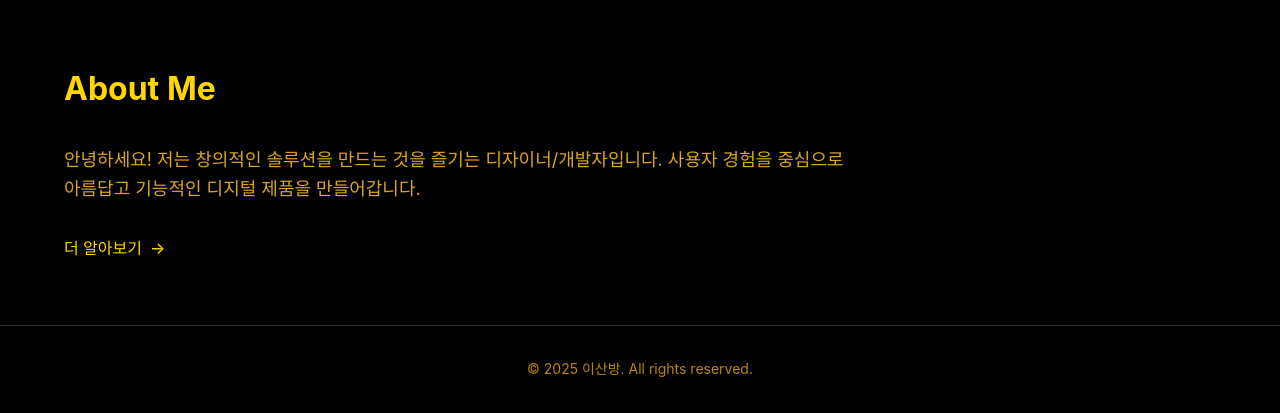
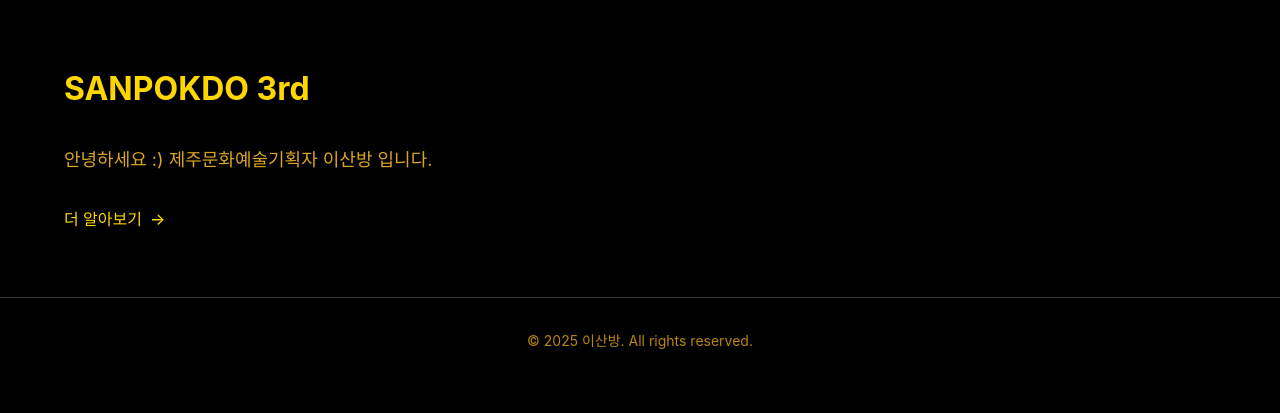
Before and after one commit to aszxazs-a11y/aboutleesanbang, a Django app: page / in a window 1280 px wide. Shown: the part 801-1214 px from the top of the page. After the commit the page ends 1150 px from the top, so only its background shows below. Run offline with Django 5.2, Linux system fonts and the light colour scheme; data that the repository does not hold is empty; some web fonts are replaced.

Commit message:
Update UI: background images, intro section, view project style
- Replace background images with updated versions
- Change intro section title from 'About Me' to 'SANPOKDO 3rd'
- Update intro subtitle text
- Change 'View Project' text color to gold (#FFD700)

Co-Authored-By: Claude Opus 4.5 <noreply@anthropic.com>

```diff
--- a/static/css/style.css
+++ b/static/css/style.css
@@ -370,7 +370,7 @@ img {
     justify-content: center;
     position: relative;
     overflow: hidden;
-    padding: var(--spacing-3xl) var(--spacing-lg);
+    padding: 120px var(--spacing-3xl);
 }
 
 .hero-content {
@@ -635,13 +635,13 @@ img {
 }
 
 .work-card-view {
-    color: white;
+    color: #FFD700;
     font-size: var(--font-size-sm);
     font-weight: 500;
     text-transform: uppercase;
     letter-spacing: 0.1em;
     padding: var(--spacing-sm) var(--spacing-md);
-    border: 1px solid white;
+    border: 1px solid #FFD700;
     border-radius: var(--radius-full);
 }
 
--- a/templates/home.html
+++ b/templates/home.html
@@ -43,13 +43,12 @@ base.html을 상속받아 content 블록만 재정의합니다.
 <section class="intro-section">
     <div class="container">
         <div class="intro-content" data-animate="fade">
-            <h2 class="section-title">About Me</h2>
+            <h2 class="section-title">SANPOKDO 3rd</h2>
             <p class="intro-text">
                 {% if settings and settings.short_intro %}
                     {{ settings.short_intro|linebreaks }}
                 {% else %}
-                    안녕하세요! 저는 창의적인 솔루션을 만드는 것을 즐기는 디자이너/개발자입니다.
-                    사용자 경험을 중심으로 아름답고 기능적인 디지털 제품을 만들어갑니다.
+                    안녕하세요 :) 제주문화예술기획자 이산방 입니다.
                 {% endif %}
             </p>
             <a href="{% url 'about' %}" class="link-arrow">
```
Also changed, not shown: static/images/hero-bg-1.png, 1 other file.
